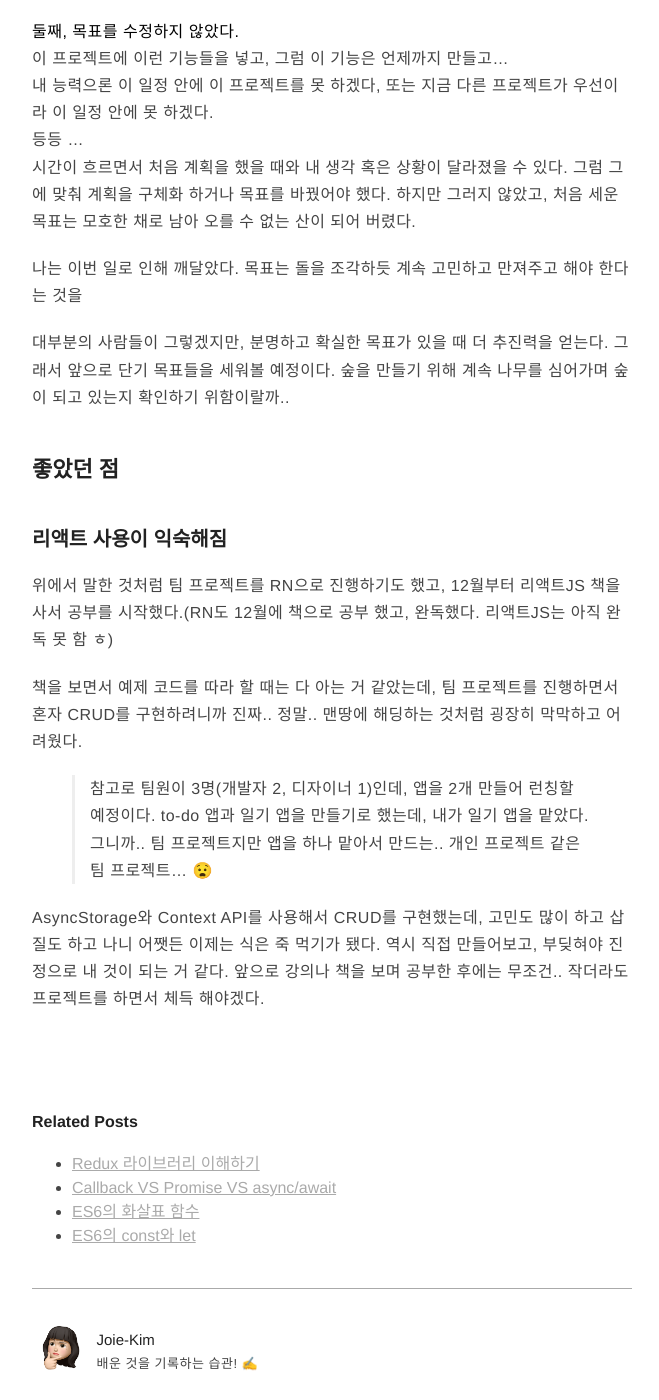
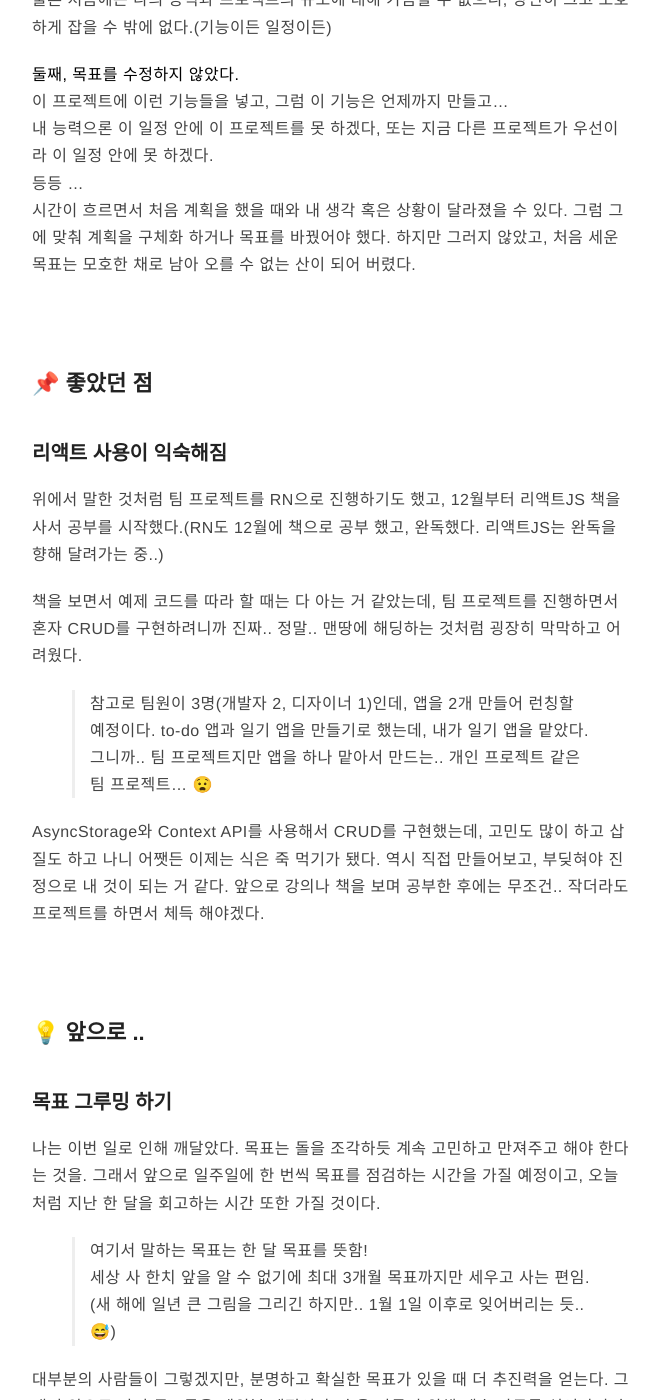
Before and after one commit to Joie-Kim/Joie-Kim.github.io, a Jekyll site: the page built from _posts/2021-02-01-One-month-Retrospective.markdown, in a window 1280 px wide and 1400 px high, scrolled down 1575 px. Shown: the whole window, without its empty margins (308-967 px from the left). Built offline with Jekyll 4.4.1, drawn with Linux system fonts in a browser that asks for light colours; comment, search, counter and statistics services are not loaded; some of the changed text lies outside the part shown.

Commit message:
[Update] post  내용 수정
- 태그 수정
- '앞으로' 파트 추가

```diff
--- a/_posts/2021-02-01-One-month-Retrospective.markdown
+++ b/_posts/2021-02-01-One-month-Retrospective.markdown
@@ -17,7 +18,7 @@
 
 ---
 
-## 12월에 세웠던 목표
+## ⛳️ 12월에 세웠던 목표
 ### 1월 안에...
 - 인스타그램 클론 코딩 끝내기
 - 팀 프로젝트 진행하기 (12월에 아이디어 회의를 마쳤고, 1월에 구현 시작했음)
@@ -26,7 +27,9 @@
 - 인스타그램 클론 코딩 : 진행 사항 없음
 - 팀 프로젝트 : 기본 로직 구현 완료
 
-## 아쉬웠던 점
+<br>
+
+## 📌 아쉬웠던 점
 ### (여러가지 의미로) 잘못된 목표 설정
 
   12월에 리액트JS와 리액트 네이티브(RN) 공부를 하기 시작했고, 프로젝트를 만들어보고 싶다고 생각했다. 그래서 1월에 인스타그램 클론 코딩을 하겠다고 마음 먹고, 한 달 안에 다 끝내겠다는 멋진(...) 목표를 세웠다.
@@ -46,16 +49,34 @@
   등등 ...<br>
   시간이 흐르면서 처음 계획을 했을 때와 내 생각 혹은 상황이 달라졌을 수 있다. 그럼 그에 맞춰 계획을 구체화 하거나 목표를 바꿨어야 했다. 하지만 그러지 않았고, 처음 세운 목표는 모호한 채로 남아 오를 수 없는 산이 되어 버렸다.
 
-  나는 이번 일로 인해 깨달았다. 목표는 돌을 조각하듯 계속 고민하고 만져주고 해야 한다는 것을
+<br>
 
-  대부분의 사람들이 그렇겠지만, 분명하고 확실한 목표가 있을 때 더 추진력을 얻는다. 그래서 앞으로 단기 목표들을 세워볼 예정이다. 숲을 만들기 위해 계속 나무를 심어가며 숲이 되고 있는지 확인하기 위함이랄까..
-
-## 좋았던 점
+## 📌 좋았던 점
 ### 리액트 사용이 익숙해짐
 
-  위에서 말한 것처럼 팀 프로젝트를 RN으로 진행하기도 했고, 12월부터 리액트JS 책을 사서 공부를 시작했다.(RN도 12월에 책으로 공부 했고, 완독했다. 리액트JS는 아직 완독 못 함 ㅎ)
+  위에서 말한 것처럼 팀 프로젝트를 RN으로 진행하기도 했고, 12월부터 리액트JS 책을 사서 공부를 시작했다.(RN도 12월에 책으로 공부 했고, 완독했다. 리액트JS는 완독을 향해 달려가는 중..)
 
   책을 보면서 예제 코드를 따라 할 때는 다 아는 거 같았는데, 팀 프로젝트를 진행하면서 혼자 CRUD를 구현하려니까 진짜.. 정말.. 맨땅에 해딩하는 것처럼 굉장히 막막하고 어려웠다.
   > 참고로 팀원이 3명(개발자 2, 디자이너 1)인데, 앱을 2개 만들어 런칭할 예정이다. to-do 앱과 일기 앱을 만들기로 했는데, 내가 일기 앱을 맡았다. 그니까.. 팀 프로젝트지만 앱을 하나 맡아서 만드는.. 개인 프로젝트 같은 팀 프로젝트... 😧
 
   AsyncStorage와 Context API를 사용해서 CRUD를 구현했는데, 고민도 많이 하고 삽질도 하고 나니 어쨋든 이제는 식은 죽 먹기가 됐다. 역시 직접 만들어보고, 부딪혀야 진정으로 내 것이 되는 거 같다. 앞으로 강의나 책을 보며 공부한 후에는 무조건.. 작더라도 프로젝트를 하면서 체득 해야겠다.
+
+<br>
+
+## 💡 앞으로 ..
+### 목표 그루밍 하기
+
+  나는 이번 일로 인해 깨달았다. 목표는 돌을 조각하듯 계속 고민하고 만져주고 해야 한다는 것을. 그래서 앞으로 일주일에 한 번씩 목표를 점검하는 시간을 가질 예정이고, 오늘처럼 지난 한 달을 회고하는 시간 또한 가질 것이다.
+  > 여기서 말하는 목표는 한 달 목표를 뜻함!<br>
+    세상 사 한치 앞을 알 수 없기에 최대 3개월 목표까지만 세우고 사는 편임. (새 해에 일년 큰 그림을 그리긴 하지만.. 1월 1일 이후로 잊어버리는 듯..😅)
+
+  대부분의 사람들이 그렇겠지만, 분명하고 확실한 목표가 있을 때 더 추진력을 얻는다. 그래서 앞으로 단기 목표들을 세워볼 예정이다. 숲을 만들기 위해 계속 나무를 심어가며 숲이 되고 있는지 확인하기 위함이랄까..
+
+### 리액트 사용 범위 확장하기
+
+  이번에 익숙해진 건 모바일 앱에서 AsyncStorage와 Context API를 사용해 CRUD를 하는 것이다. 여기서 좀 더 확장해 공부할 예정인데, 두 갈래로 뻗어 나갈 수 있을 거 같다.
+
+  1. 웹 환경에서 CRUD 구현하기
+  2. CRUD 외의 기능들(파일 업로드, 로그인 등..) 익히기
+
+  2월 안에 작지만 위 내용들을 경험해볼 수 있는 프로젝트를 진행해 보고 싶다.
```
Also changed, not shown: other parts of _posts/2021-02-01-One-month-Retrospective.markdown (+2 -1 lines).
